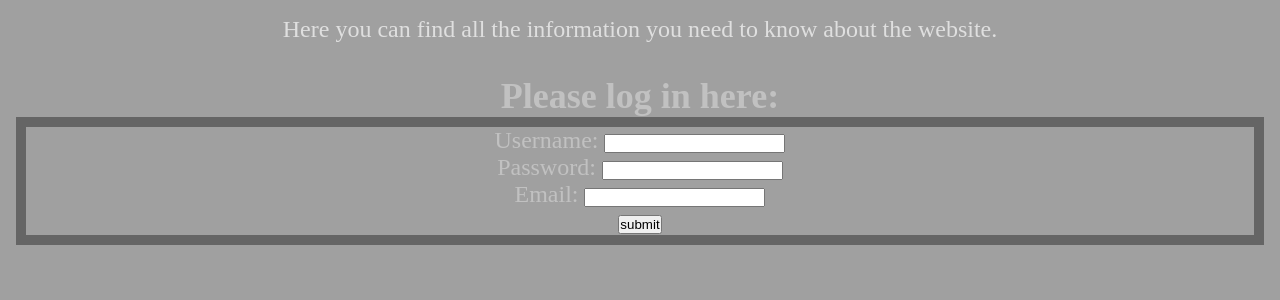
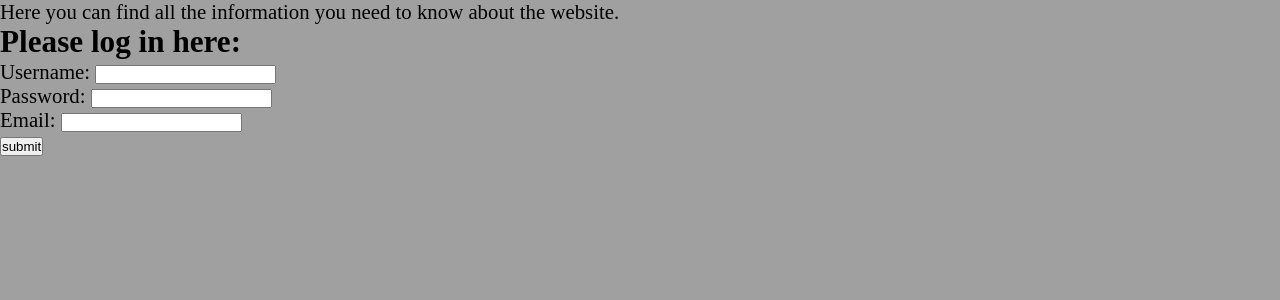
Before and after one commit to Telqu1n/Forms-in-django, a Django app: page / in a window 1280 px wide. Shown: the part 87-387 px from the top of the page. Run offline with Django 5.2, Linux system fonts and the light colour scheme; some web fonts are replaced.

Commit message:
Removing non repeated css in the base.css

```diff
--- a/static/base.css
+++ b/static/base.css
@@ -21,20 +21,10 @@ header{
   font-size: 1.5rem;
 }
 
-.desc{
+footer{
+  background-color: rgba(101, 101, 101, 0.414);
   color: rgb(223, 223, 223);
   text-align: center;
   padding: 1rem;
-  font-size: 1.5rem;
+  font-size: 0.7rem;
 }
-
-.form{
-  text-align: center;
-  padding: 1rem;
-  font-size: 1.5rem;
-  color: rgb(193, 193, 193);
-}
-
-.formDiv{
-  border: 10px solid rgb(101, 101, 101);
-}
```
